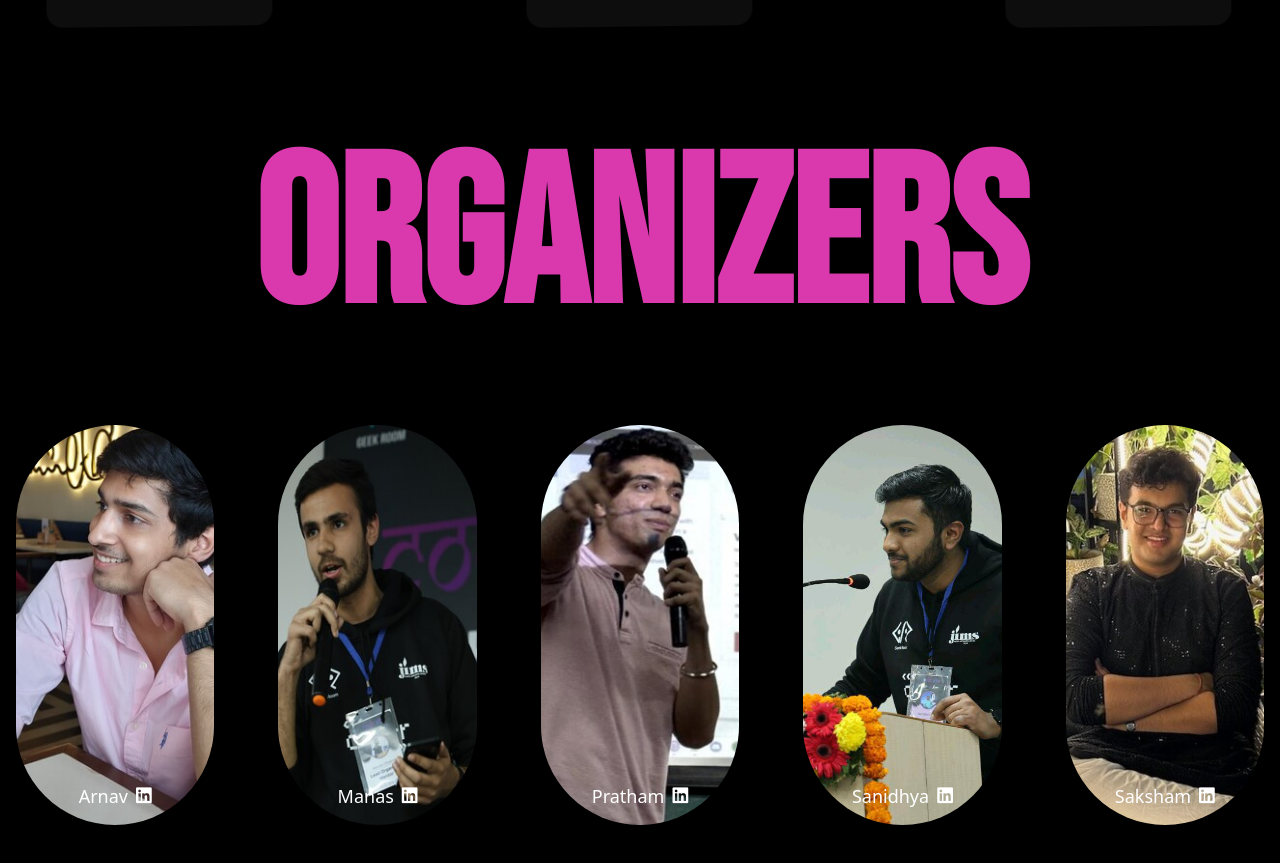
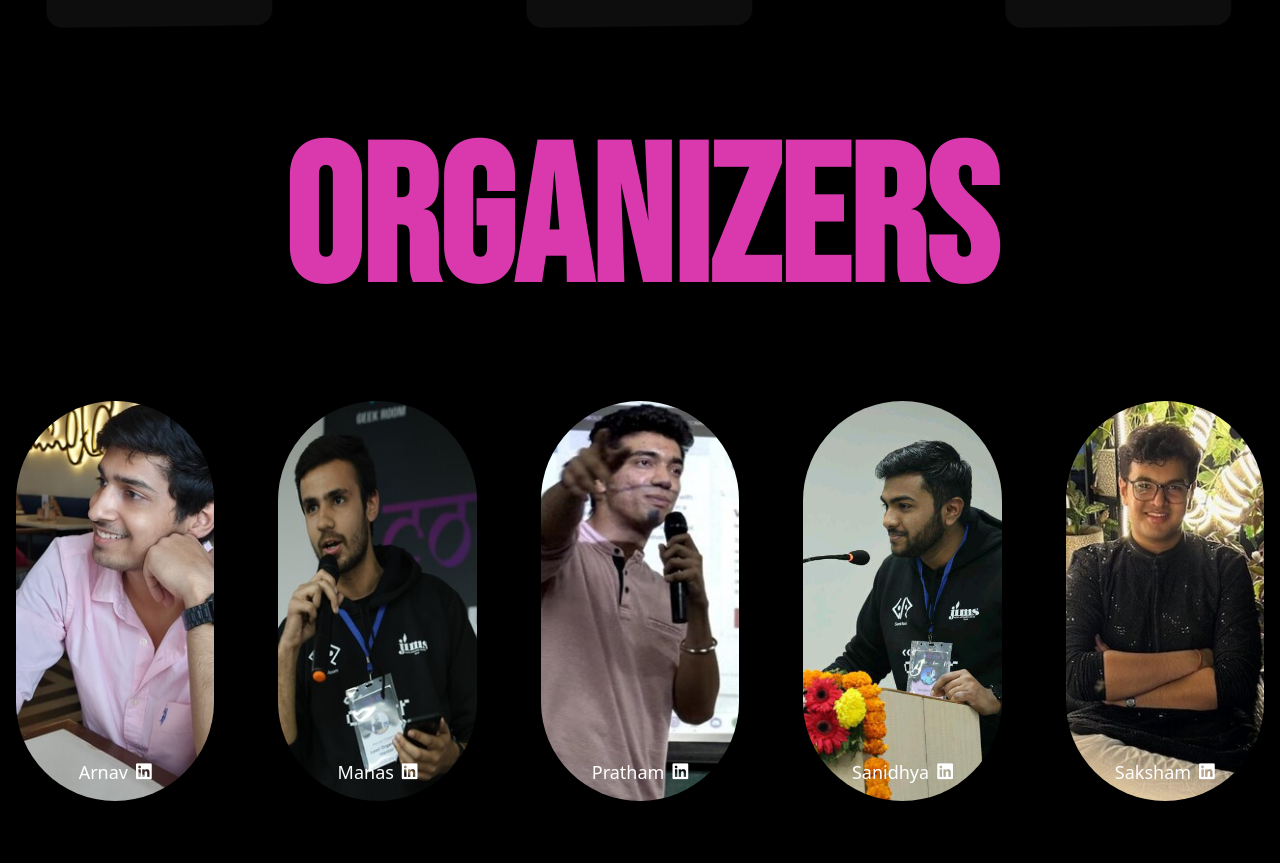
Before and after one commit to THEGAMECHANGER416/CodeKshetra2.0, a React (Vite) app: page / in a window 1280 px wide. Shown: the part 6120-6983 px from the top of the page. Built offline with nearby package versions, Linux system fonts and the light colour scheme.

Commit message:
new commit

```diff
--- a/src/components/custom/OrganizerCard.tsx
+++ b/src/components/custom/OrganizerCard.tsx
@@ -14,7 +14,7 @@ const LeadOrganizers = () => {
 
   return (
     <div className="text-center mt-[1rem]">
-      <h1 className="md:text-[13rem] font-bebas text-8xl mt-[3.7rem] sm:mt-[1.5rem] text-pink font-bold mb-[2rem] md:mb-[5rem] text-center">
+      <h1 className="md:text-[12rem] font-bebas text-8xl text-pink font-bold mb-[2rem] md:mb-[5rem] text-center">
         ORGANIZERS
       </h1>
 
```
